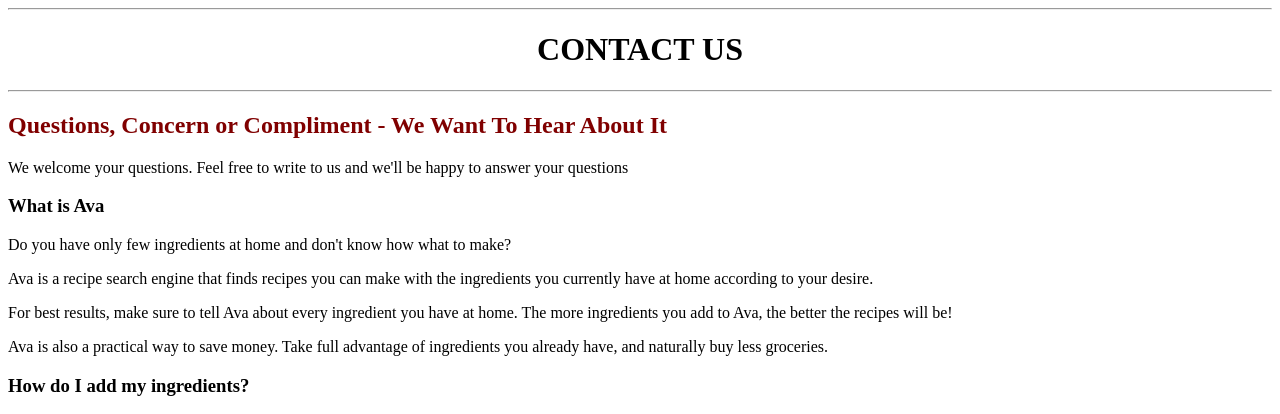
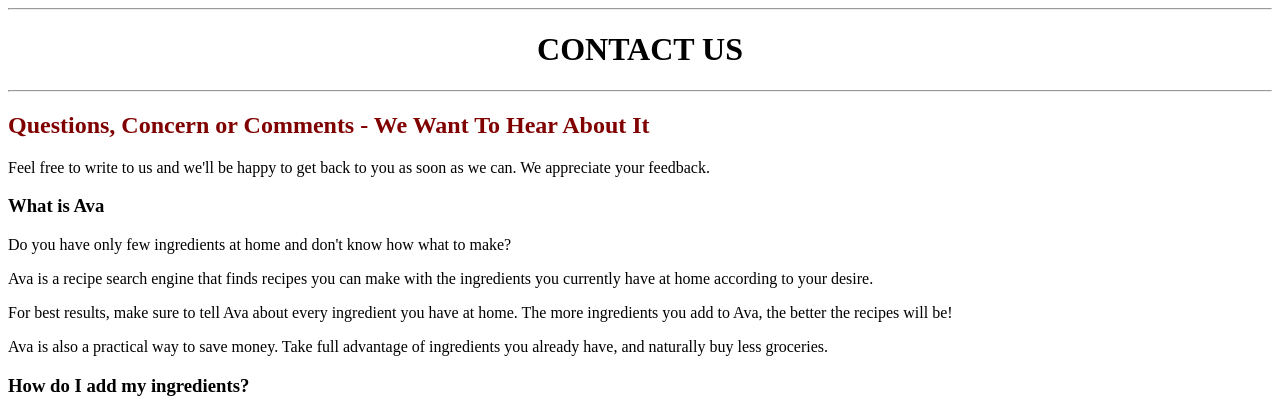
Before and after one commit to ksruthi1992/ava, a Django app: template dashboard/templates/Contact.html in a window 1280 px wide. Shown: the top 414 px of the page. Run offline with Django 3.2, Linux system fonts and the light colour scheme; the template is opened without the code that fills it, so the values that code supplies are empty.

Commit message:
--contact.html

```diff
--- a/dashboard/templates/Contact.html
+++ b/dashboard/templates/Contact.html
@@ -24,9 +24,9 @@ function validateForm() {
 <hr class="uk-divider-icon">
 
 <font color ="Maroon">
-    <h2> Questions, Concern or Compliment - We Want To Hear About It</h2>
+    <h2> Questions, Concern or Comments - We Want To Hear About It</h2>
 </font>
-<p>We welcome your questions. Feel free to write to us and we'll be happy to answer your questions</p>
+<p> Feel free to write to us and we'll be happy to get back to you as soon as we can. We appreciate your feedback.</p>
 
       <div class="uk-inline uk-margin">
           <div class="uk-padding uk-background-muted uk-width-1-2@s">
```
